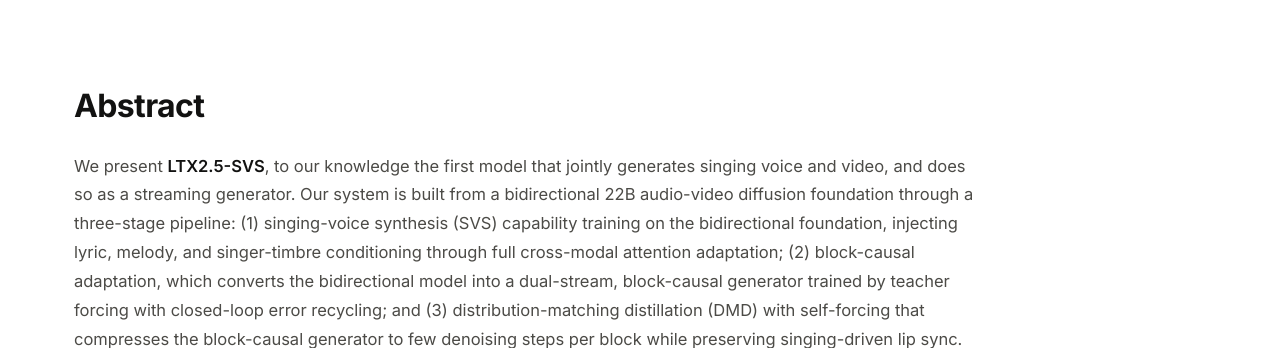
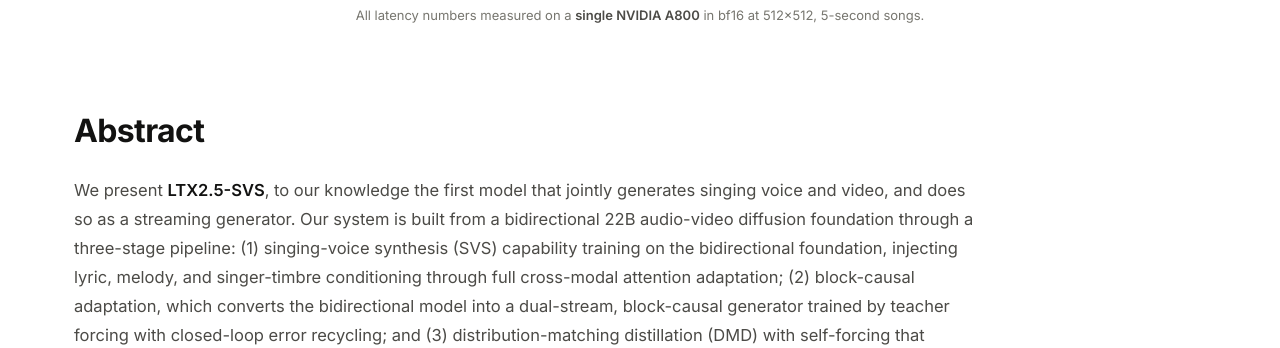
Before and after one commit to liyunlongaaa/ltx2-svs-demo, a plain HTML site: page index.html in a window 1280 px wide. Shown: the part 752-1100 px from the top of the page. Drawn offline with Linux system fonts and the light colour scheme.

Commit message:
State the single-GPU measurement setup under the hero KPIs
Co-Authored-By: Claude <noreply@anthropic.com>

```diff
--- a/index.html
+++ b/index.html
@@ -126,6 +126,8 @@
   .kpi-value small { font-size: 17px; font-weight: 600; color: var(--text-secondary); letter-spacing: 0; margin-left: 3px; }
   .kpi-note { font-size: 13px; color: var(--text-muted); margin-top: 6px; }
   .kpi-note .vs { color: var(--text-secondary); font-weight: 500; }
+  .kpi-foot { font-size: 13px; color: var(--text-muted); margin: 0 0 4px; }
+  .kpi-foot b { color: var(--text-secondary); font-weight: 600; }
 
   /* ---------- sections ---------- */
   section { padding: 58px 0; }
@@ -346,6 +348,7 @@
         <div class="kpi-note"><span class="vs">16.9× faster</span> than the dense baseline (151.6 s)</div>
       </div>
     </div>
+    <p class="kpi-foot">All latency numbers measured on a <b>single NVIDIA A800</b> in bf16 at 512×512, 5-second songs.</p>
   </div>
 </header>
 
```
